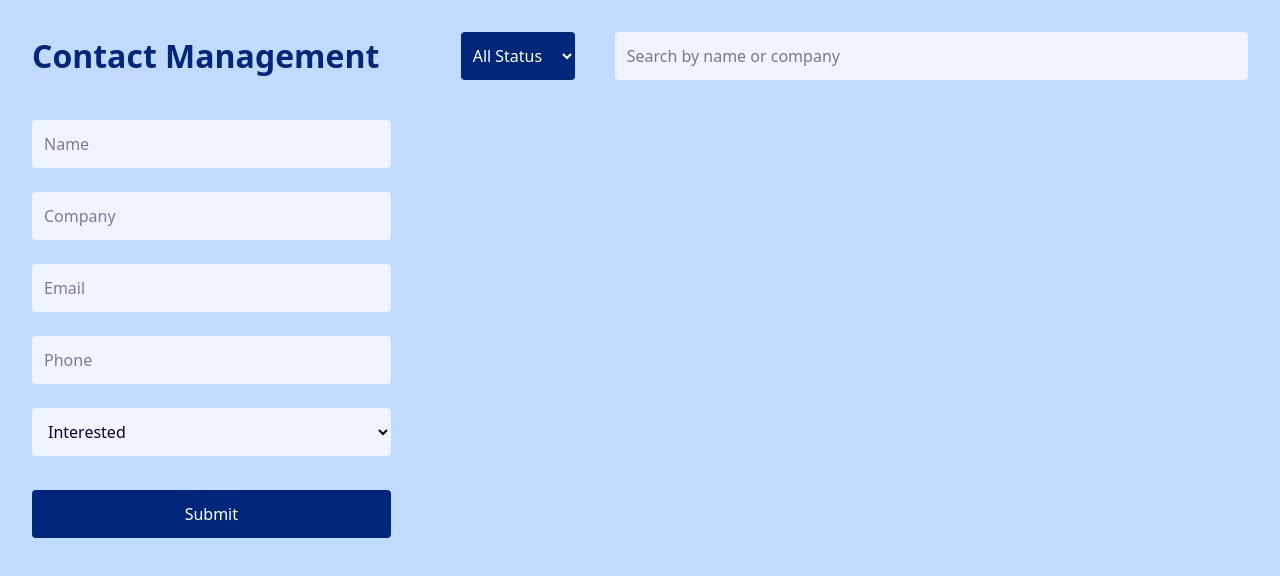
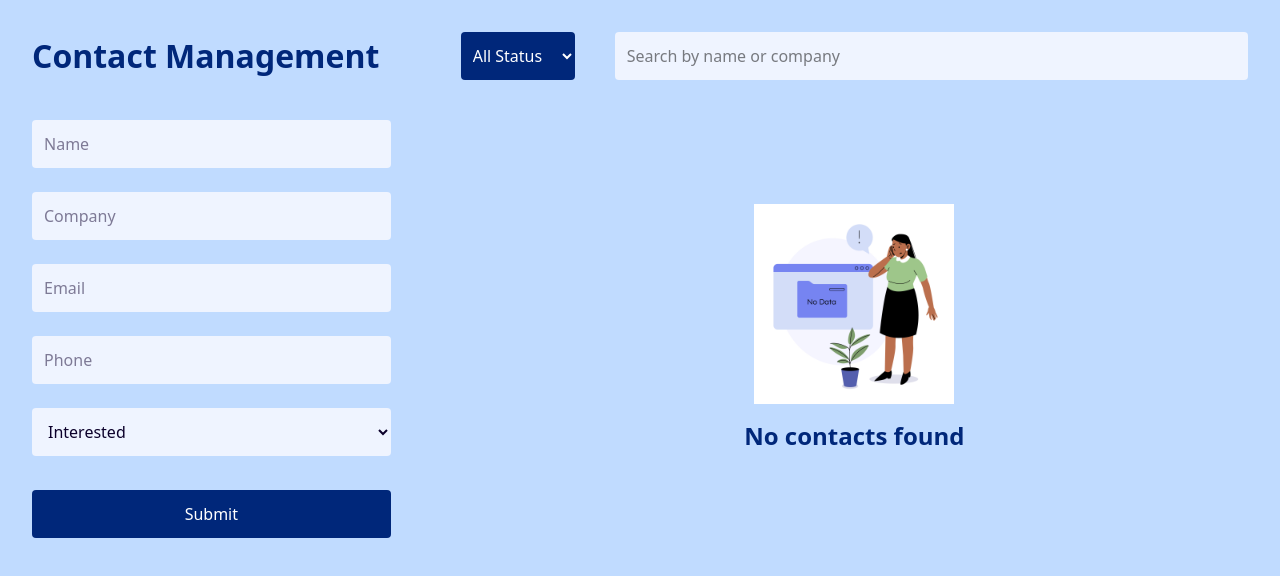
Before and after one commit to Kafoor-Nimas/Contact-management-System, a React (Vite) app in the folder frontend/: page / in a window 1280 px wide. Shown: the top 576 px of the page. Built offline with nearby package versions, Linux system fonts and the light colour scheme.

Commit message:
Refactor code structure for improved readability and maintainability

```diff
--- a/frontend/src/components/ContactList.jsx
+++ b/frontend/src/components/ContactList.jsx
@@ -1,13 +1,20 @@
-import React, { useState } from "react";
+import React, { useEffect, useState } from "react";
 
 const ContactList = ({ contacts, setContacts }) => {
   const [search, setSearch] = useState("");
   const [statusFilter, setStatusFilter] = useState("All Status");
+  const [loading, setLoading] = useState(false);
+
+  useEffect(() => {}, [contacts]);
 
   return (
     <div>
       <div className="flex gap-10">
-        <select className="p-2 rounded bg-[#00277a] text-white cursor-pointer outline-0" value={statusFilter} onChange={(e) => setStatusFilter(e.target.value)}>
+        <select
+          className="p-2 rounded bg-[#00277a] text-white cursor-pointer outline-0"
+          value={statusFilter}
+          onChange={(e) => setStatusFilter(e.target.value)}
+        >
           <option value="All Status">All Status</option>
           <option value="Interested">Interested</option>
           <option value="Follow-up">Follow-up</option>
@@ -21,6 +28,62 @@ const ContactList = ({ contacts, setContacts }) => {
           onChange={(e) => setSearch(e.target.value)}
         />
       </div>
+      {loading ? (
+        <div className="w-full h-[415px] flex flex-col items-center justify-center rounded-[5px] p-5 mt-10 gap-4">
+          <img src="/loading-svgrepo-com.svg" alt="" width={80} height={80} />
+          <p className="text-[#00277a] text-2xl font-semibold">Loading...</p>
+        </div>
+      ) : (
+        <div>
+          <div className="mt-10">
+            {contacts.length === 0 && (
+              <div className="w-full h-[415px] flex flex-col items-center justify-center rounded-[5px] p-5 mt-10 gap-4">
+                <img
+                  src="/no-contact.jpg"
+                  alt="no-contact"
+                  width={200}
+                  height={200}
+                />
+                <p className="text-[#00277a] text-2xl font-semibold">
+                  No contacts found
+                </p>
+              </div>
+            )}
+          </div>
+          <div className="grid grid-cols-2 gap-10">
+            {contacts.map((contact) => {
+              <div key={contact._id}>
+                <div className="bg-[#eff4ff] shadow-md rounded p-4 flex flex-col justify-between hover:shadow-lg transition">
+                  <div>
+                    <div className="text-gray-500 text-sm flex gap-2 mb-5 mt-0 justify-between items-center">
+                      <h3 className="font-bold text-2xl text-[#00277a]">
+                        {contact.name}
+                      </h3>
+                      <p className="text-[#00277a] p-2 px-4 rounded bg-[#d3e6ff] font-medium">
+                        {contact.company}
+                      </p>
+                    </div>
+                    <div className="text-[16px] flex gap-2 my-3 justify-between border-2 border-[#00277a21] px-3 p-3">
+                      <p>📧 {contact.email}</p>
+                      <p>📞 {contact.phone}</p>
+                    </div>
+                  </div>
+                  <div className="flex justify-between items-center mt-4">
+                    <select
+                      value={contact.status}
+                      className="p-1 rounded cursor-pointer outline-0 shadow"
+                    >
+                      <option value="Interested">Interested</option>
+                      <option value="Follow-up">Follow-up</option>
+                      <option value="Closed">Closed</option>
+                    </select>
+                  </div>
+                </div>
+              </div>;
+            })}
+          </div>
+        </div>
+      )}
     </div>
   );
 };
```
Also changed, not shown: frontend/public/no-contact.jpg (renamed from frontend/public/55024599_9264885.jpg).
